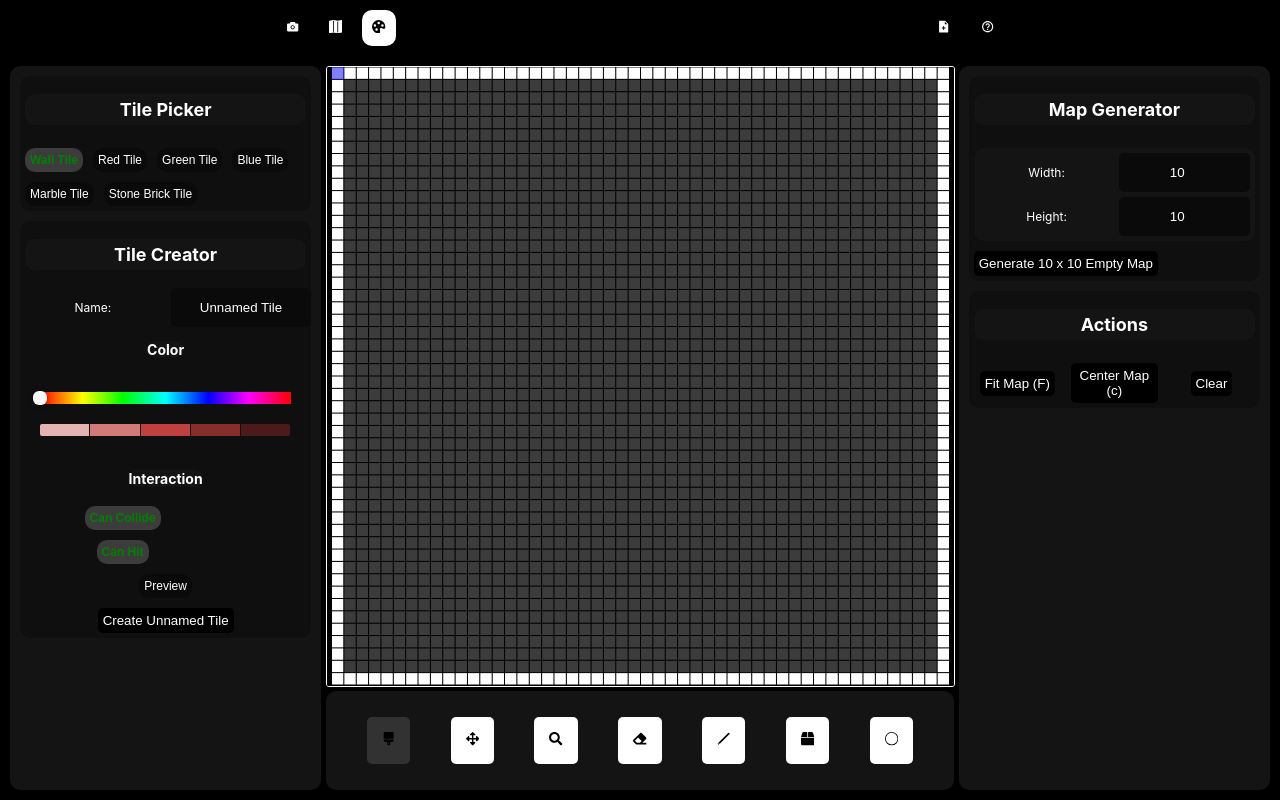
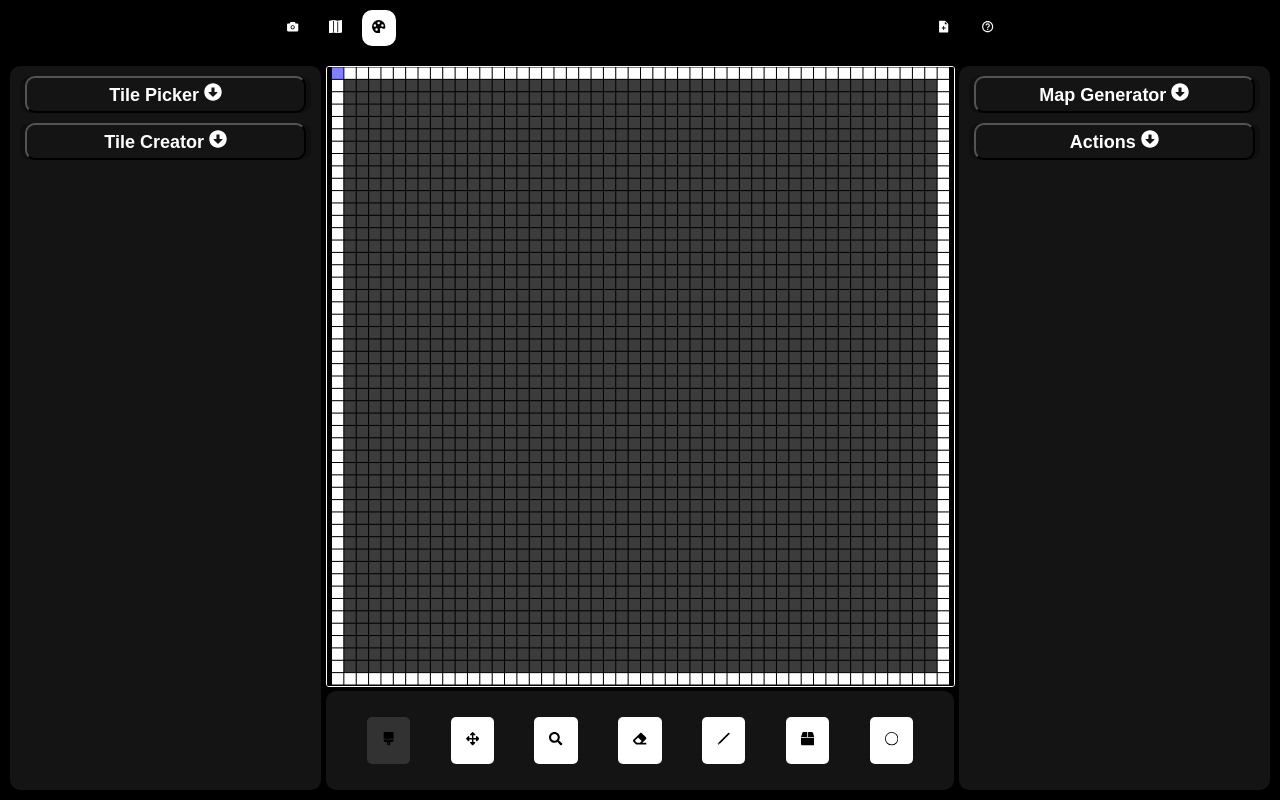
Before and after one commit to cobyj33/raycaster, a React (Vite) app: page / in a window 1280 px wide. Both pictures are taken after a click on the button 379 px from the left and 28 px from the top of the page. Built offline with nearby package versions, Linux system fonts and the light colour scheme.

Commit message:
Collapsable Editor Side Tools

```diff
--- a/src/App.tsx
+++ b/src/App.tsx
@@ -11,6 +11,7 @@ import MapScreenHelpMenu from 'components/help/MapScreenHelpMenu';
 import GameScreenHelpMenu from 'components/help/GameScreenHelpMenu';
 import MapEditorHelpMenu from 'components/help/MapEditorHelpMenu';
 import { IDimension2D } from 'interfaces/Dimension';
+
 
 // import JRLogo from "assets/JRWhite.svg"
 
--- a/src/components/editor/common/MapEditorSideTool.tsx
+++ b/src/components/editor/common/MapEditorSideTool.tsx
@@ -1,14 +1,17 @@
-
+import React from "react"
 import mapEditorStyles from "components/styles/MapEditor.module.css"
+import { FaArrowAltCircleDown, FaArrowAltCircleUp } from "react-icons/fa"
 
 
 export function MapEditorSideTool({ title, children = "" }: { title: string, children?: React.ReactNode}) {
+    const [opened, setOpened] = React.useState<boolean>(false)
+
     return (
         <div className={mapEditorStyles["side-tool"]}>
-        <p className={mapEditorStyles["side-tool-title"]}>{title}</p>
+        <button className={mapEditorStyles["side-tool-title"]} onClick={() => setOpened(!opened)}>{title} { opened ? <FaArrowAltCircleUp /> : <FaArrowAltCircleDown /> }</button>
 
         <div className={mapEditorStyles["side-tool-contents"]}>
-            { children }
+            { opened ? children : "" }
         </div>
 
         </div>
```
